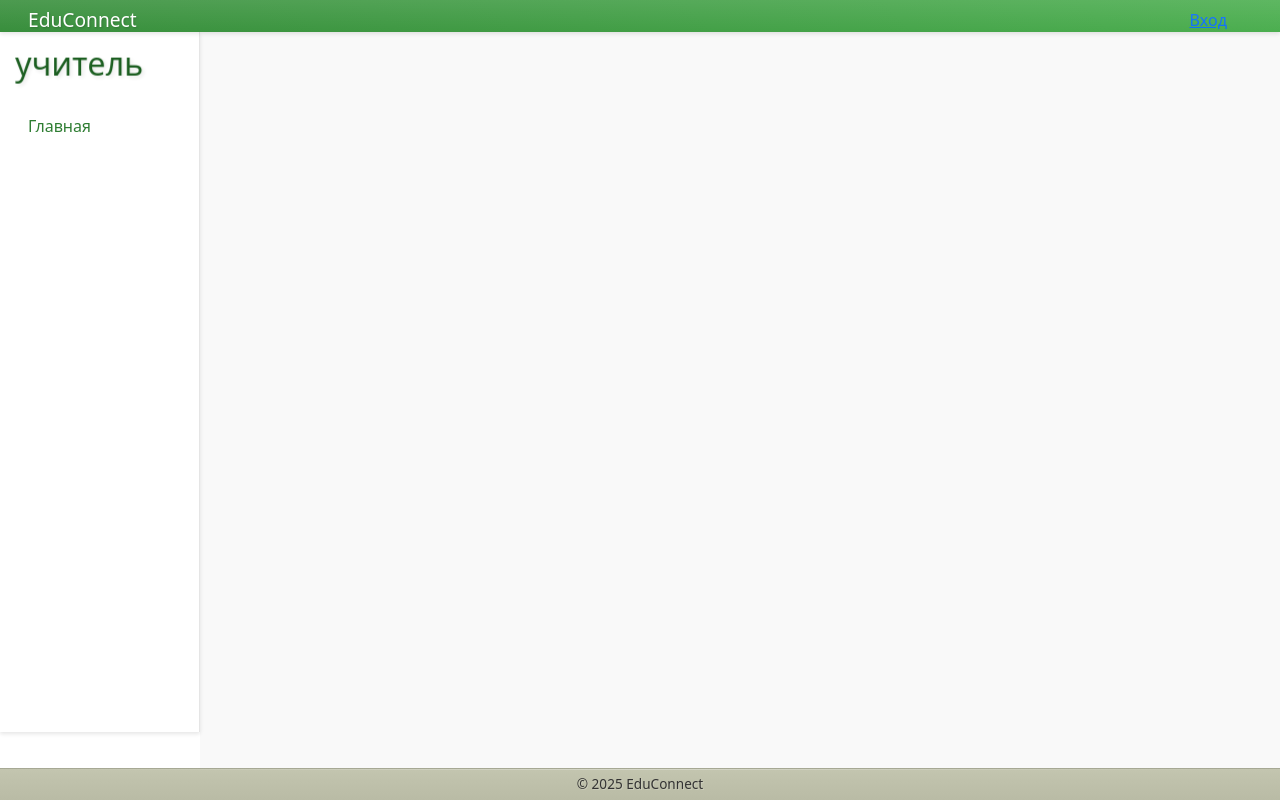
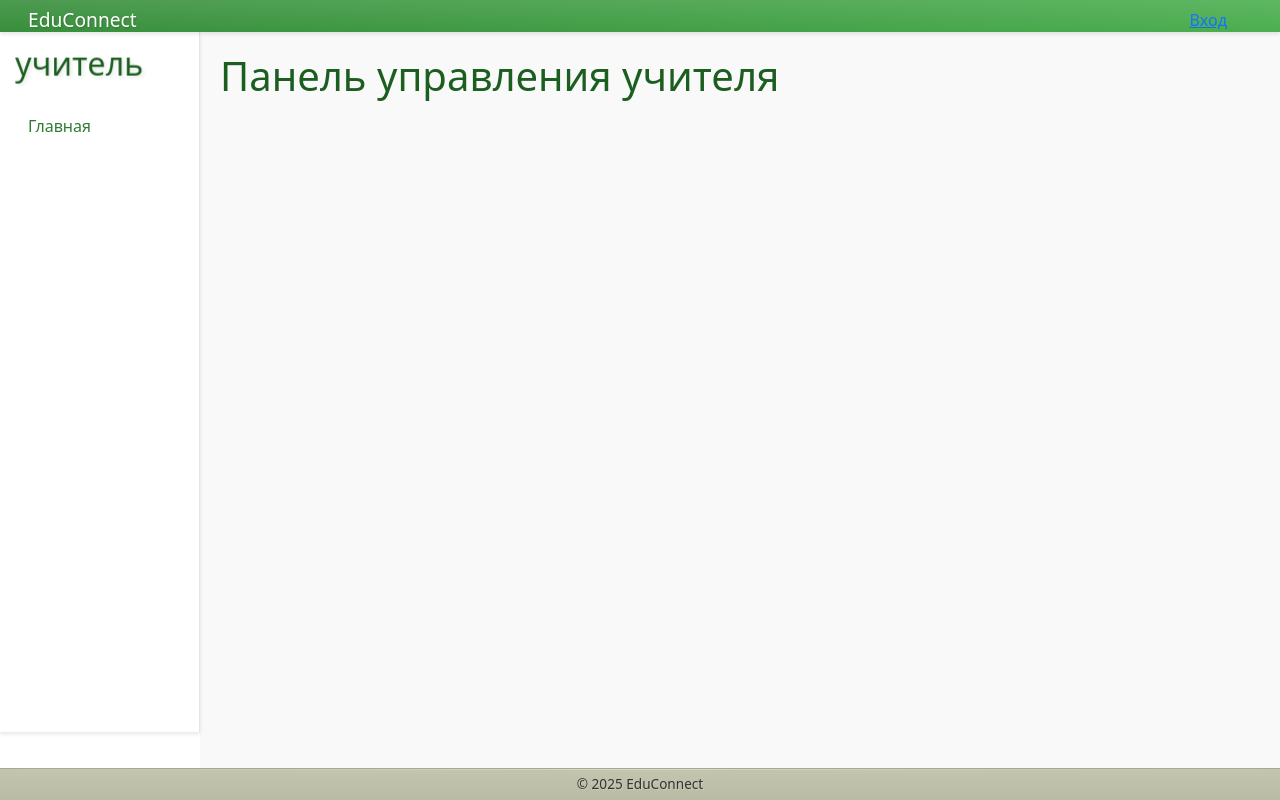
Before and after one commit to Alex-L-K-free/EduConnect, a React (Create React App) app in the folder educonnect/frontend/: page /teacher in a window 1280 px wide. Built offline with nearby package versions, Linux system fonts and the light colour scheme.

Commit message:
регистрация учителя (добавление учителя)

```diff
--- a/educonnect/frontend/src/components/TeacherDashboard.js
+++ b/educonnect/frontend/src/components/TeacherDashboard.js
@@ -5,7 +5,7 @@ const TeacherDashboard = () => {
   return (
     <div className="teacher-dashboard">
       <SidebarTeacher activePage="teacher" />
-      {/* <h1>Панель управления учителя</h1> */}
+      <h1>Панель управления учителя</h1>
       {/* Добавьте функционал для панели учителя */}
     </div>
   );
```
